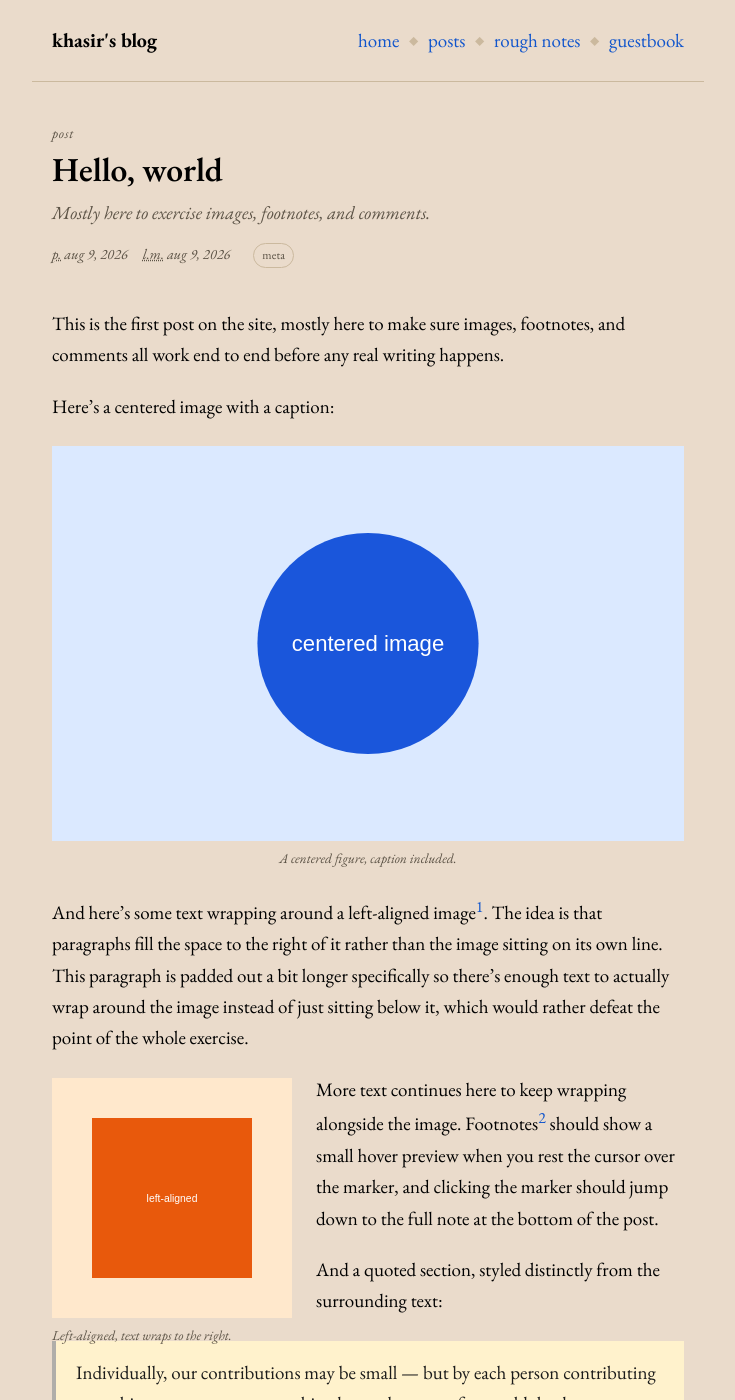
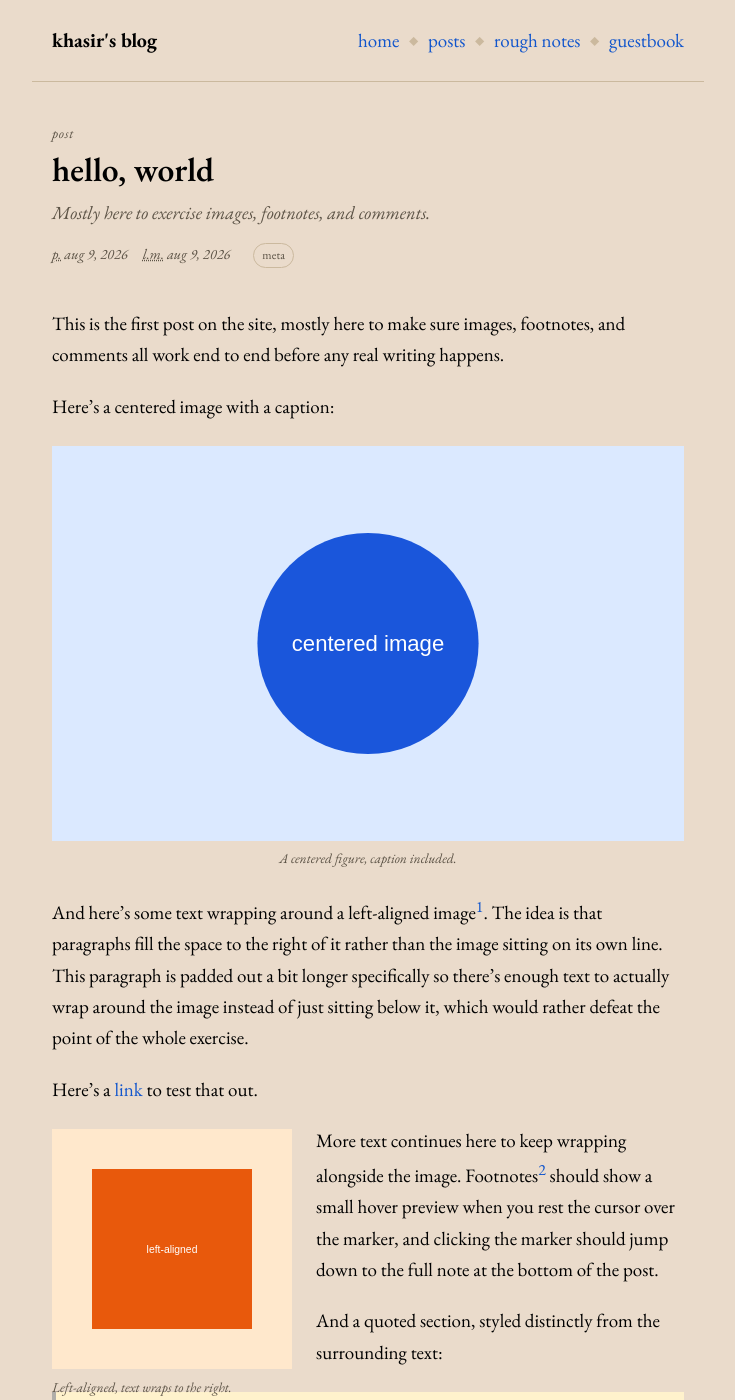
Before and after one commit to Khasir/personal-site, a Jekyll site: the page built from _posts/2026-08-09-hello-world.md, in a window 1280 px wide and 1400 px high. Shown: the whole window, without its empty margins (272-1007 px from the left). Built offline with Jekyll 4.4.1, drawn with Linux system fonts in a browser that asks for light colours.

Commit message:
Lowercase post title, add a test link to the sample post
Co-Authored-By: Claude Sonnet 5 <noreply@anthropic.com>

```diff
--- a/_posts/2026-08-09-hello-world.md
+++ b/_posts/2026-08-09-hello-world.md
@@ -1,5 +1,5 @@
 ---
-title: "Hello, world"
+title: "hello, world"
 subtitle: "Mostly here to exercise images, footnotes, and comments."
 post_date: 2026-08-09
 modified_date: 2026-08-09
@@ -18,6 +18,8 @@ paragraphs fill the space to the right of it rather than the image sitting on
 its own line. This paragraph is padded out a bit longer specifically so there's
 enough text to actually wrap around the image instead of just sitting below it,
 which would rather defeat the point of the whole exercise.
+
+Here's a [link](https://example.com/) to test that out.
 
 {% include figure.html src="/assets/images/sample-left.svg" alt="Placeholder illustration" caption="Left-aligned, text wraps to the right." align="left" width="240px" %}
 
```
